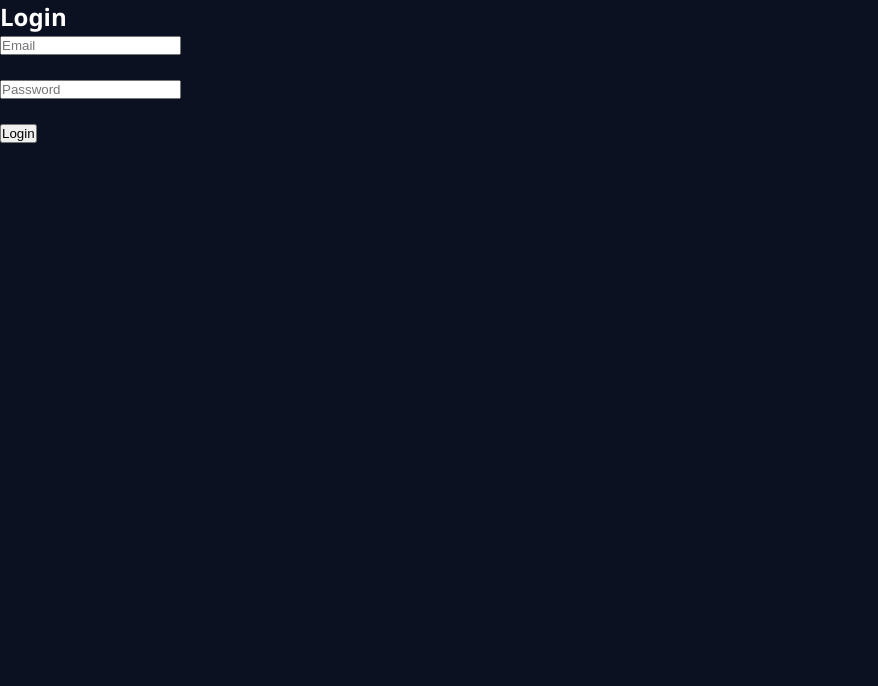
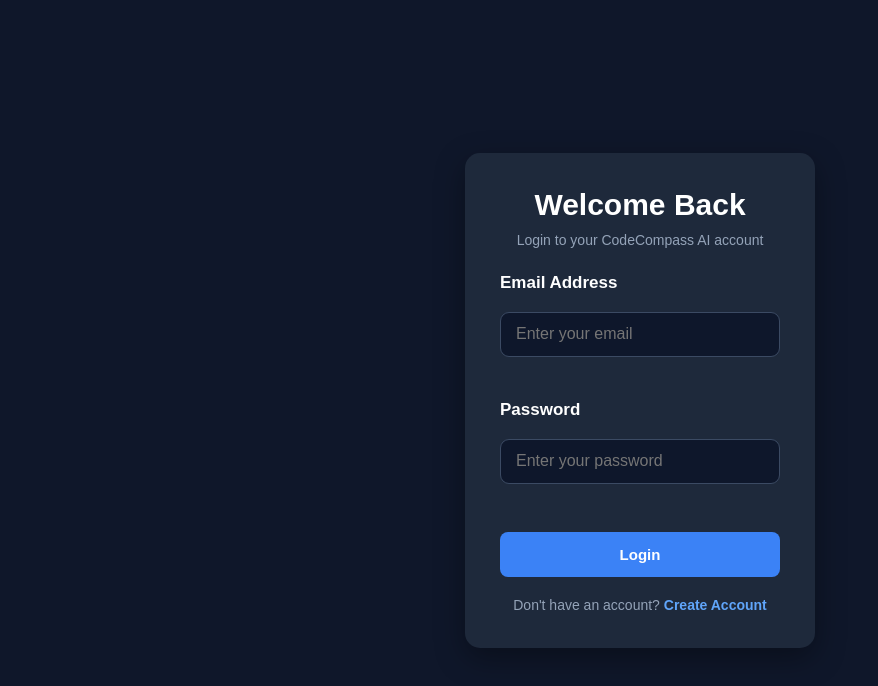
Before and after one commit to RVDarshan06/CodeCompass-AI, a React (Vite) app in the folder client/: page /login in a window 1280 px wide. Shown: the top 686 px of the page, without its empty margins (0-878 px from the left). Built offline with nearby package versions, Linux system fonts and the light colour scheme.

Commit message:
Fix login page UI

```diff
--- a/client/src/pages/Login/LoginPage.jsx
+++ b/client/src/pages/Login/LoginPage.jsx
@@ -1,39 +1,39 @@
 import { useState } from "react";
 import { useNavigate } from "react-router-dom";
 import { loginUser } from "../../services/authService";
+import "../../styles/login.css";
 
 const LoginPage = () => {
-
     const navigate = useNavigate();
 
     const [formData, setFormData] = useState({
-
         email: "",
         password: ""
-
     });
 
+    const [loading, setLoading] = useState(false);
+
     const handleChange = (e) => {
-
         setFormData({
-
             ...formData,
             [e.target.name]: e.target.value
-
         });
-
     };
 
     const handleSubmit = async (e) => {
-
         e.preventDefault();
 
+        if (!formData.email || !formData.password) {
+            alert("Please enter email and password");
+            return;
+        }
+
         try {
+            setLoading(true);
 
             const data = await loginUser(formData);
 
             localStorage.setItem("token", data.token);
-
             localStorage.setItem("user", JSON.stringify(data.user));
 
             alert("Login Successful");
@@ -41,61 +41,100 @@ const LoginPage = () => {
             navigate("/dashboard");
 
         } catch (error) {
+            console.error("Login error:", error);
 
-            alert(error.response?.data?.message || "Login Failed");
+            alert(
+                error.response?.data?.message ||
+                "Login Failed. Please check your email and password."
+            );
 
+        } finally {
+            setLoading(false);
         }
-
     };
 
     return (
+        <div className="login-page">
 
-        <div>
+            <div className="login-card">
 
-            <h2>Login</h2>
+                <div className="login-header">
+                    <h1>Welcome Back</h1>
 
-            <form onSubmit={handleSubmit}>
+                    <p>
+                        Login to your CodeCompass AI account
+                    </p>
+                </div>
 
-                <input
+                <form
+                    className="login-form"
+                    onSubmit={handleSubmit}
+                >
 
-                    type="email"
+                    <div className="form-group">
 
-                    name="email"
+                        <label htmlFor="email">
+                            Email Address
+                        </label>
 
-                    placeholder="Email"
+                        <input
+                            id="email"
+                            type="email"
+                            name="email"
+                            placeholder="Enter your email"
+                            value={formData.email}
+                            onChange={handleChange}
+                            required
+                        />
 
-                    onChange={handleChange}
+                    </div>
 
-                />
+                    <div className="form-group">
 
-                <br /><br />
+                        <label htmlFor="password">
+                            Password
+                        </label>
 
-                <input
+                        <input
+                            id="password"
+                            type="password"
+                            name="password"
+                            placeholder="Enter your password"
+                            value={formData.password}
+                            onChange={handleChange}
+                            required
+                        />
 
-                    type="password"
+                    </div>
 
-                    name="password"
+                    <button
+                        type="submit"
+                        className="login-btn"
+                        disabled={loading}
+                    >
+                        {loading ? "Logging in..." : "Login"}
+                    </button>
 
-                    placeholder="Password"
+                </form>
 
-                    onChange={handleChange}
+                <div className="login-footer">
 
-                />
+                    <p>
+                        Don't have an account?{" "}
+                        <span
+                            className="register-link"
+                            onClick={() => navigate("/register")}
+                        >
+                            Create Account
+                        </span>
+                    </p>
 
-                <br /><br />
+                </div>
 
-                <button type="submit">
-
-                    Login
-
-                </button>
-
-            </form>
+            </div>
 
         </div>
-
     );
-
 };
 
 export default LoginPage;
--- a/client/src/styles/login.css
+++ b/client/src/styles/login.css
@@ -1,71 +1,239 @@
-body{
+/* ================================
+   GLOBAL
+================================ */
 
-    margin:0;
-
-    font-family:Arial;
-
+body {
+    margin: 0;
+    font-family: Arial, sans-serif;
+    background: #0f172a;
 }
 
-.login-container{
 
-    height:100vh;
+/* ================================
+   LOGIN PAGE
+================================ */
 
-    display:flex;
+.login-page {
+    min-height: 100vh;
+    width: 100%;
 
-    justify-content:center;
+    display: flex;
+    justify-content: center;
+    align-items: center;
 
-    align-items:center;
+    padding: 20px;
 
-    background:#0f172a;
+    box-sizing: border-box;
 
+    background: #0f172a;
 }
 
-.login-card{
 
-    width:350px;
+/* ================================
+   LOGIN CARD
+================================ */
 
-    background:#1e293b;
+.login-card {
+    width: 350px;
+    max-width: 100%;
 
-    padding:30px;
+    background: #1e293b;
 
-    border-radius:15px;
+    padding: 35px;
 
+    border-radius: 15px;
+
+    box-sizing: border-box;
+
+    box-shadow: 0 10px 30px rgba(0, 0, 0, 0.35);
 }
 
-.login-card h2{
 
-    color:white;
+/* ================================
+   HEADER
+================================ */
 
-    text-align:center;
+.login-header {
+    text-align: center;
 
+    margin-bottom: 25px;
 }
 
-.login-card input{
+.login-header h1 {
+    margin: 0 0 10px;
 
-    width:100%;
+    color: white;
 
-    margin:15px 0;
-
-    padding:12px;
-
-    border-radius:8px;
-
-    border:none;
-
+    font-size: 30px;
 }
 
-.login-card button{
+.login-header p {
+    margin: 0;
 
-    width:100%;
+    color: #94a3b8;
 
-    padding:12px;
+    font-size: 14px;
+}
 
-    border:none;
 
-    background:#3b82f6;
+/* ================================
+   FORM
+================================ */
 
-    color:white;
+.login-form {
+    display: flex;
 
-    border-radius:8px;
+    flex-direction: column;
 
+    gap: 18px;
 }
+
+
+/* ================================
+   FORM GROUP
+================================ */
+
+.form-group {
+    display: flex;
+
+    flex-direction: column;
+
+    gap: 7px;
+}
+
+.form-group label {
+    color: #e2e8f0;
+
+    font-size: 14px;
+
+    font-weight: 600;
+}
+
+
+/* ================================
+   INPUT
+================================ */
+
+.form-group input {
+    width: 100%;
+
+    height: 45px;
+
+    padding: 0 12px;
+
+    box-sizing: border-box;
+
+    border: none;
+
+    border-radius: 8px;
+
+    outline: none;
+
+    background: #ffffff;
+
+    color: #111827;
+
+    font-size: 14px;
+}
+
+.form-group input:focus {
+    box-shadow: 0 0 0 3px rgba(59, 130, 246, 0.3);
+}
+
+
+/* ================================
+   LOGIN BUTTON
+================================ */
+
+.login-btn {
+    width: 100%;
+
+    height: 45px;
+
+    margin-top: 5px;
+
+    border: none;
+
+    border-radius: 8px;
+
+    background: #3b82f6;
+
+    color: white;
+
+    font-size: 15px;
+
+    font-weight: 600;
+
+    cursor: pointer;
+
+    transition: 0.2s ease;
+}
+
+.login-btn:hover {
+    background: #2563eb;
+
+    transform: translateY(-1px);
+}
+
+.login-btn:disabled {
+    background: #64748b;
+
+    cursor: not-allowed;
+
+    transform: none;
+}
+
+
+/* ================================
+   FOOTER
+================================ */
+
+.login-footer {
+    margin-top: 20px;
+
+    text-align: center;
+}
+
+.login-footer p {
+    margin: 0;
+
+    color: #94a3b8;
+
+    font-size: 14px;
+}
+
+.register-link {
+    color: #60a5fa;
+
+    font-weight: 600;
+
+    cursor: pointer;
+}
+
+.register-link:hover {
+    color: #93c5fd;
+
+    text-decoration: underline;
+}
+
+
+/* ================================
+   MOBILE
+================================ */
+
+@media (max-width: 500px) {
+
+    .login-page {
+        padding: 15px;
+    }
+
+    .login-card {
+        width: 100%;
+
+        padding: 25px;
+    }
+
+    .login-header h1 {
+        font-size: 26px;
+    }
+}
```
